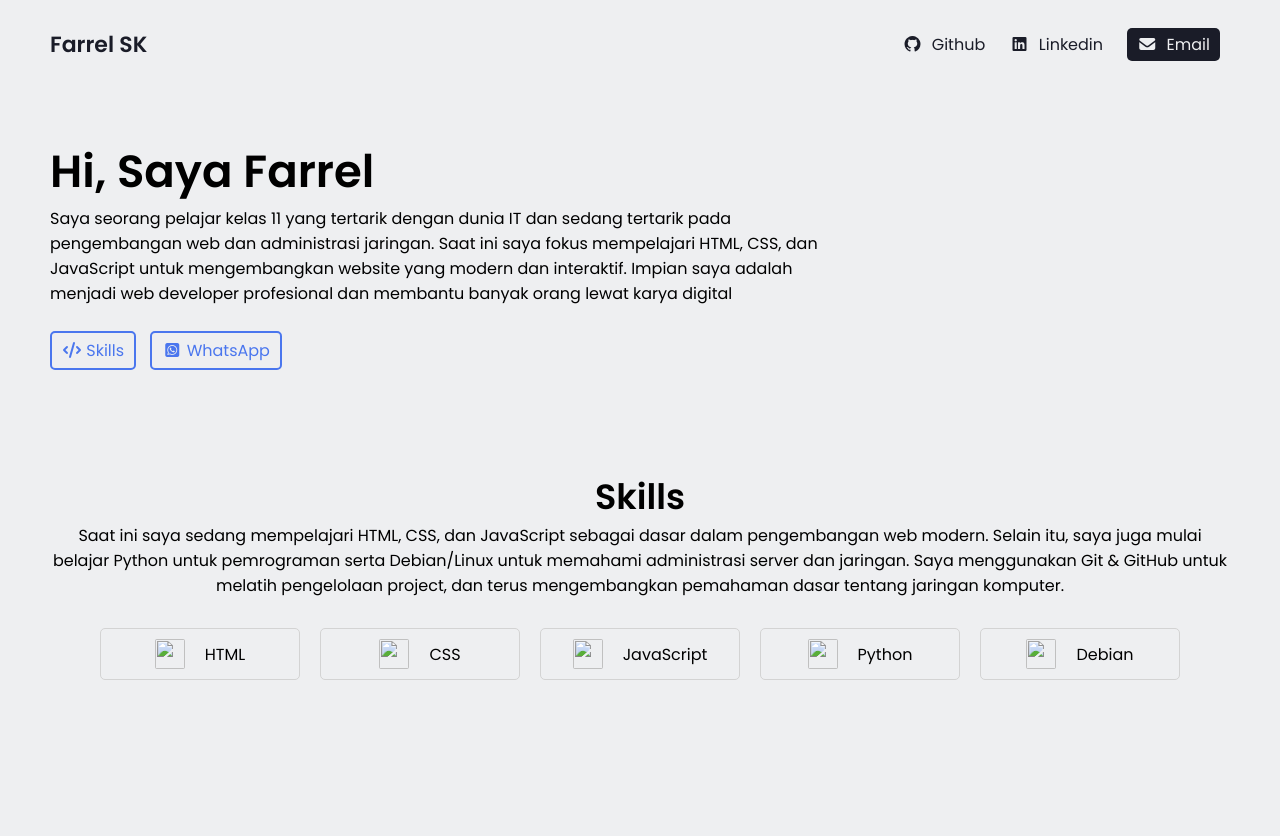
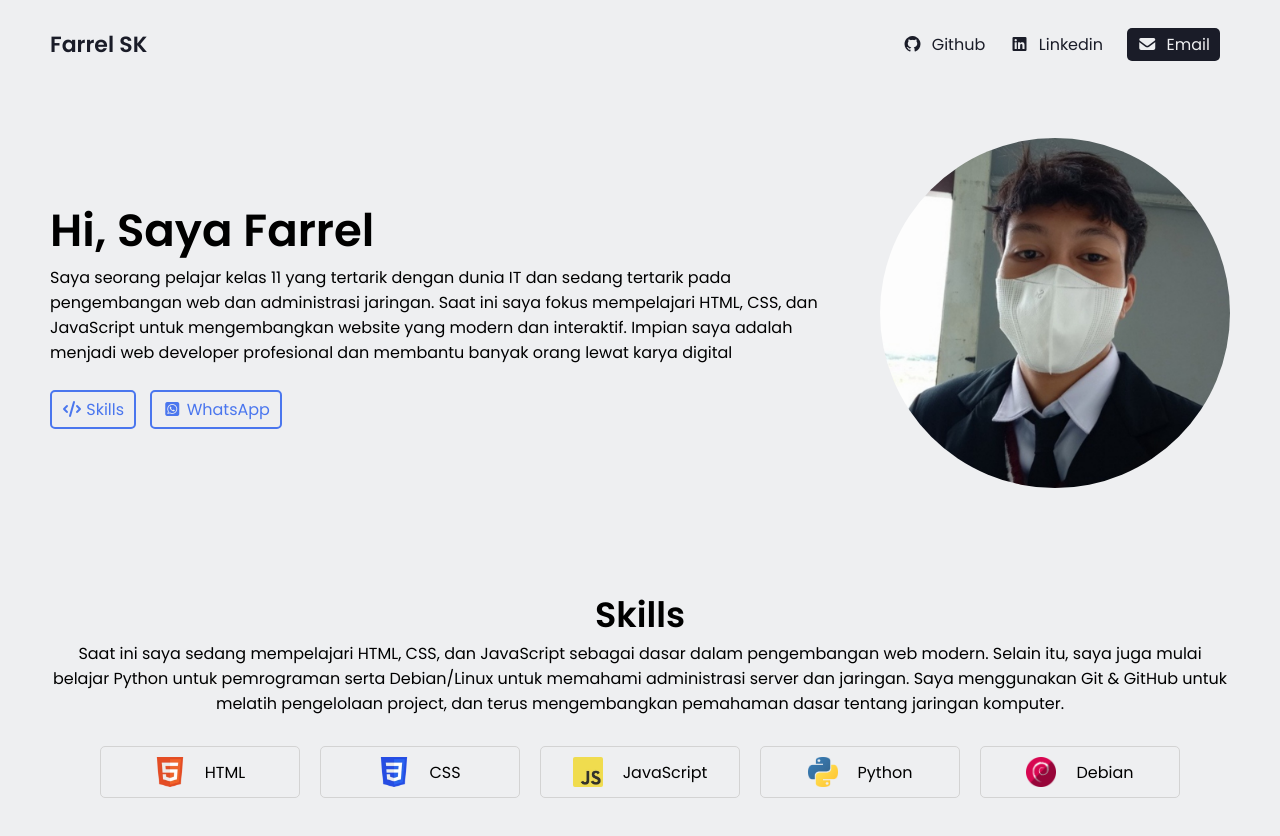
Before and after one commit to Zetus252/portofollio-web, a plain HTML site: page index.html in a window 1280 px wide. Before the commit the page ends 800 px from the top, so only its background shows below. Drawn offline with Linux system fonts and the light colour scheme.

Commit message:
mengganti href gambar

```diff
--- a/index.html
+++ b/index.html
@@ -81,7 +81,7 @@
         </div>
 
         <div class="headshot">
-          <img src="../portofolio/img/arek ganteng.jpg" alt="" />
+          <img src="/img/arek ganteng.jpg" alt="" />
         </div>
       </section>
 
@@ -99,20 +99,20 @@
 
         <div class="cells">
           <div class="cell">
-            <img src="../portofolio/img/html-logo.webp" alt="" />
+            <img src="../img/html-logo.webp" alt="" />
             <span>HTML</span>
           </div>
           <div class="cell">
-            <img src="../portofolio/img/css-logo.webp" alt="" />
+            <img src="../img/css-logo.webp" alt="" />
             <span>CSS</span>
           </div>
           <div class="cell">
-            <img src="../portofolio/img/javascript-logo.webp" alt="" />
+            <img src="../img/javascript-logo.webp" alt="" />
             <span>JavaScript</span>
           </div>
           <div class="cell">
             <img
-              src="../portofolio/img/python.webp"
+              src="../img/python.webp"
               width="96px"
               ;
               height="96px"
@@ -124,7 +124,7 @@
           </div>
           <div class="cell">
             <img
-              src="../portofolio/img/debian.png"
+              src="../img/debian.png"
               width="96px"
               ;
               height="96px"
```
